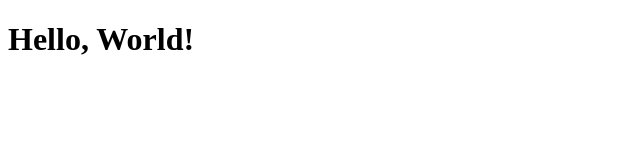
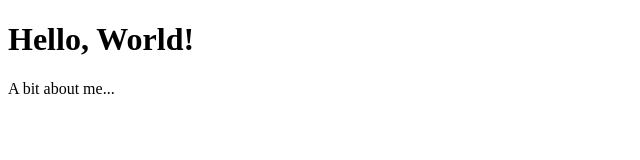
Before and after one commit to NKoehler75/day-1, a plain HTML site: page index.html in a window 1280 px wide. Shown: the whole page, without its empty margins (0-640 px from the left). Drawn offline with Linux system fonts and the light colour scheme.

Commit message:
testing vs code

```diff
--- a/index.html
+++ b/index.html
@@ -8,5 +8,6 @@
 </head>
 <body>
     <h1>Hello, World!</h1>
+    <p>A bit about me...</p>
 </body>
 </html>
```
